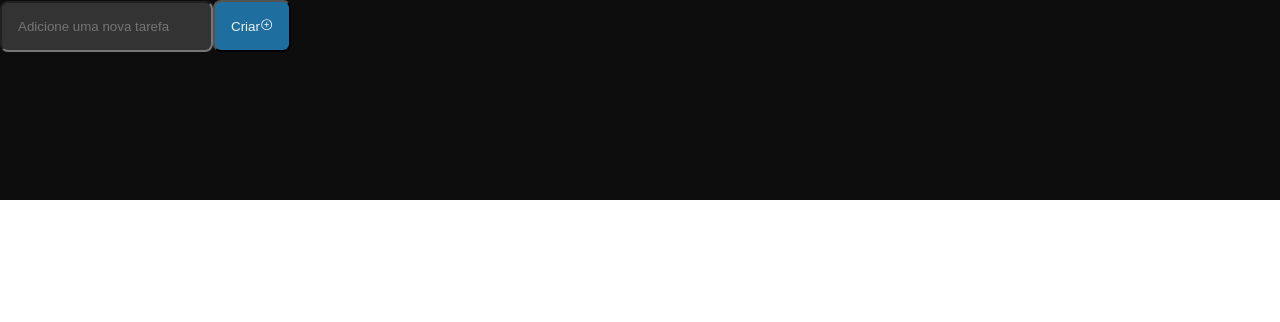
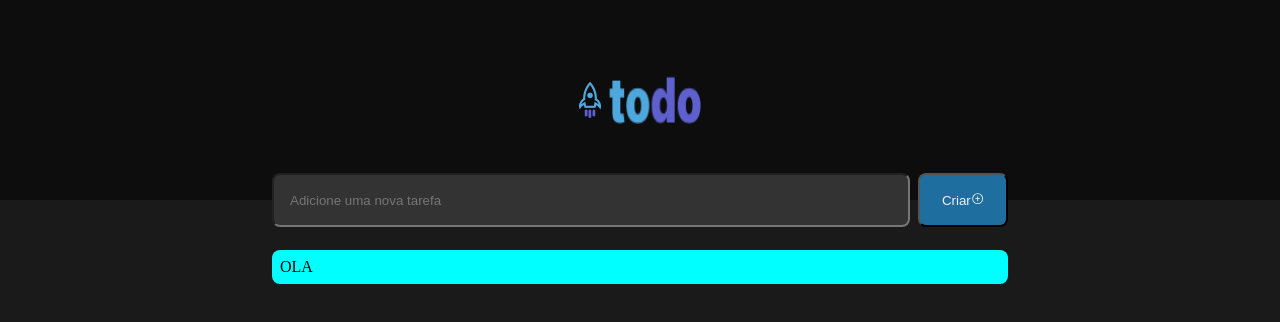
Before and after one commit to NilsonCarlosSaraf/IgniteSaraf, a React (Vite) app in the folder desafio01/DESAFIO/: page / in a window 1280 px wide. Shown: the top 322 px of the page. Built offline with nearby package versions, Linux system fonts and the light colour scheme.

Commit message:
update branch

```diff
--- /dev/null
+++ b/desafio01/DESAFIO/src/App.module.css
@@ -0,0 +1,11 @@
+.styleHeader {
+    flex: auto;
+    display: flex;
+    align-items: center;
+    position: relative;
+    justify-content: center;
+    background: var(--gray-700);
+    width: 100dvw;
+    height: 12.5rem;
+
+}
--- a/desafio01/DESAFIO/src/App.tsx
+++ b/desafio01/DESAFIO/src/App.tsx
@@ -1,15 +1,22 @@
-import { AddTask } from "./components/AddTask"
+import { AddTask } from "./components/AddTask";
+
+
+import styles from './App.module.css';
 
 import './global.css';
+import { AppTitle } from "./components/AppTitle";
+import { CreateTask } from "./components/CreateTask";
 
 function App() {
 
   return (
-    <div>
-      <header>
+    <body>
+      <header className={styles.styleHeader}>
+        <AppTitle />
         <AddTask />
       </header>
-    </div>
+      <CreateTask />
+    </body>
   )
 }
 
--- a/desafio01/DESAFIO/src/components/AddTask.module.css
+++ b/desafio01/DESAFIO/src/components/AddTask.module.css
@@ -1,19 +1,37 @@
+.formAdd {
+    display: flex;
+    position: absolute;
+    justify-content: center;
+    flex-direction: row;
+    width: 100%;
+    height: 3.375rem;
+    bottom: -1.6875rem;
+
+}
+
 .divAdd {
-    grid-row: auto;
-    gap: 0.5rem;
+    display: flex;
+    gap: 8px;
+}
+
+.inputAdd {
+    justify-content: center;
+    border-radius: 8px;
+    background-color: var(--gray-400);
+    color: var(--gray-300);
+    flex: auto;
+    height: 3.375rem;
+    width: 638px;
+    padding: 1rem;
+
 }
 
 .buttonAdd {
     background-color: var(--bluedark);
     opacity: 100%;
     border-radius: 8px;
-    padding: 1rem 1rem 1rem 1rem ;
+    padding: 1rem 1rem 1rem 1rem;
     color: var(--gray-100);
+    width: 90px;
+
 }
-
-.inputAdd {
-    padding: 1rem;
-    border-radius: 8px;
-    background-color: var(--gray-400);
-    color: var(--gray-300);
-}
--- a/desafio01/DESAFIO/src/components/AddTask.tsx
+++ b/desafio01/DESAFIO/src/components/AddTask.tsx
@@ -4,6 +4,8 @@ import styles from "./AddTask.module.css"
 
 export function AddTask() {
     return (
-        <div className={styles.divAdd}><input type="text" placeholder="Adicione uma nova tarefa" className={styles.inputAdd}/><button className={styles.buttonAdd}>Criar<PlusCircle /></button></div>
+        <form action="submit" className={styles.formAdd}>
+            <div className={styles.divAdd}><input type="text" placeholder="Adicione uma nova tarefa" className={styles.inputAdd} /><button className={styles.buttonAdd}>Criar<PlusCircle /></button></div>
+        </form>
     )
 }
--- /dev/null
+++ b/desafio01/DESAFIO/src/components/AppTitle.module.css
@@ -0,0 +1,17 @@
+.logo {
+    display: flex;
+    gap: 8px;
+    color: aliceblue;
+    align-items: center;
+
+}
+
+.rocketStyle {
+    width: 22px;
+    height: 36px;
+}
+
+.todoStyle {
+    width: 92px;
+    height: 48px;
+}
--- /dev/null
+++ b/desafio01/DESAFIO/src/components/AppTitle.tsx
@@ -0,0 +1,12 @@
+import styles from "./AppTitle.module.css"
+import rocket from "../assets/rocket.png"
+import todo from "../assets/todo.png"
+
+export function AppTitle() {
+    return (
+        <div className={styles.logo}>
+            <img src={rocket} className={styles.rocketStyle} />
+            <img src={todo} className={styles.todoStyle} />
+        </div>
+    );
+}
--- /dev/null
+++ b/desafio01/DESAFIO/src/components/CreateTask.module.css
@@ -0,0 +1,7 @@
+.container {
+    background-color: aqua;
+    width: 736px;
+    margin-top: 50px;
+    border-radius: 8px;
+    padding: 8px;
+}
--- /dev/null
+++ b/desafio01/DESAFIO/src/components/CreateTask.tsx
@@ -0,0 +1,10 @@
+import styles from './CreateTask.module.css'
+
+export function CreateTask() {
+    return (
+        <div>
+            <p className={styles.container}>OLA</p>
+        </div>
+
+    );
+}
--- a/desafio01/DESAFIO/src/global.css
+++ b/desafio01/DESAFIO/src/global.css
@@ -3,15 +3,18 @@
     --gray-100: #F2F2F2;
     --gray-300: #808080;
     --gray-400: #333333;
+    --gray-600: #1A1A1A;
     --gray-700: #0D0D0D;
 
     --bluedark: #1E6F9F;
 }
 
-header {
-    background: var(--gray-700);
-    width: 100dvw;
-    height: 12.5rem;
+body {
+    background: var(--gray-600);
+    display: flex;
+    flex-direction: column;
+    align-items: center;
+
 }
 
 * {
```
Also changed, not shown: desafio01/DESAFIO/src/assets/rocket.png (added), desafio01/DESAFIO/src/assets/todo.png (added).
